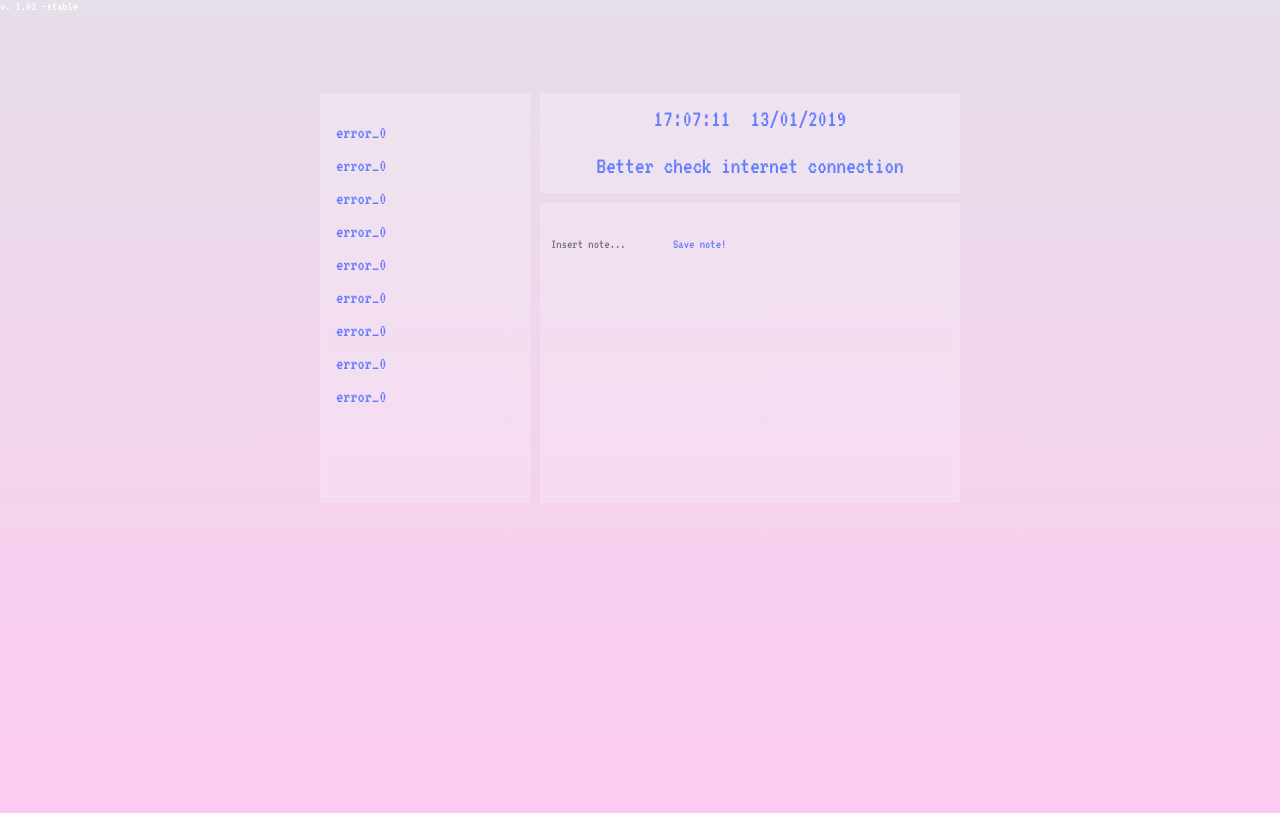
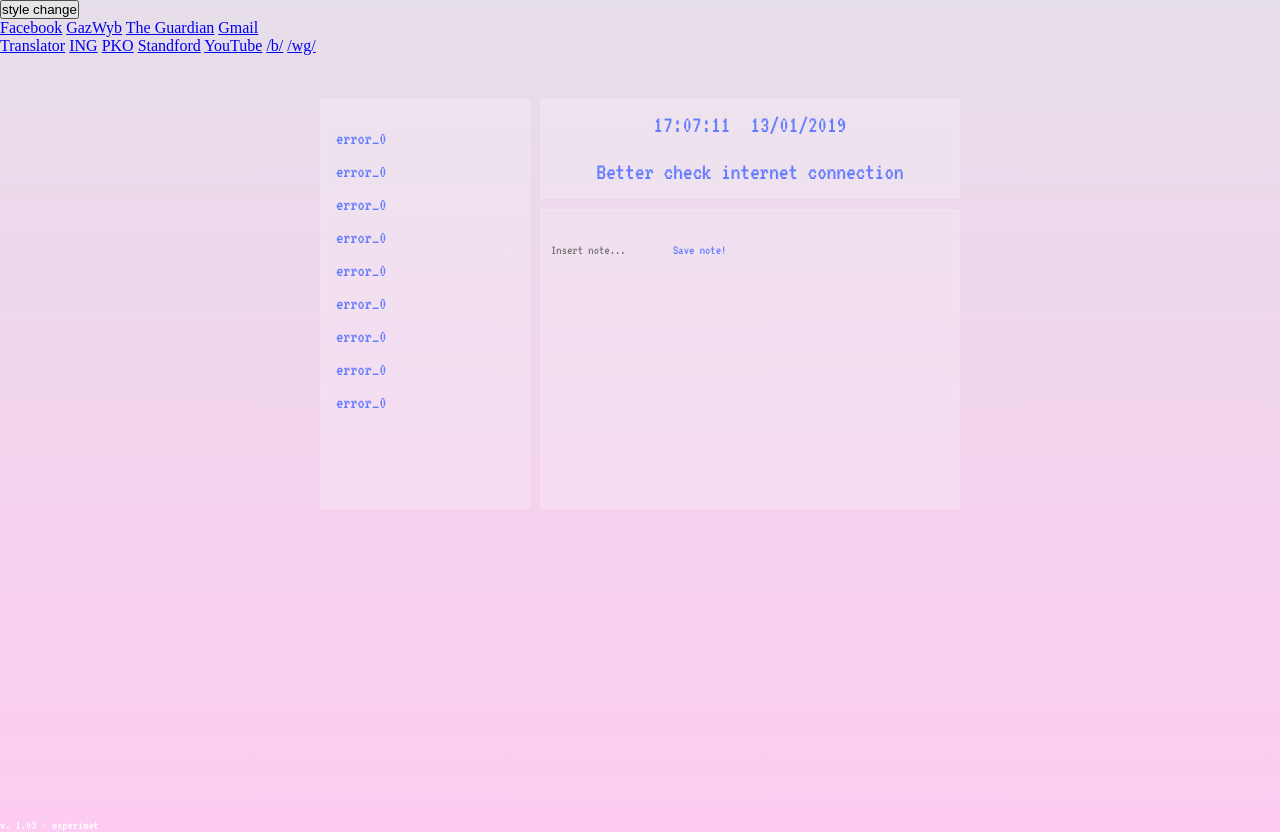
Before and after one commit to lewostrowski/sfw-homepage, a plain HTML site: page index.html in a window 1280 px wide. Drawn offline with nearby package versions, Linux system fonts and the light colour scheme; no server answers.

Commit message:
Add files via upload
v1.3-non-stable
/added button to change style
/added link's buttons

```diff
--- a/index.html
+++ b/index.html
@@ -3,12 +3,16 @@
   <head>
     <meta charset="utf-8">
     <link href="https://fonts.googleapis.com/css?family=VT323" rel="stylesheet">
-    <link rel="stylesheet" href="css/master.css">
-    <link rel="stylesheet" href="css/element.css">
+    <link id="master-css" rel="stylesheet" href="css/master.css">
+    <link id="element-css" rel="stylesheet" href="css/element.css">
     <title>homepage</title>
   </head>
   <body>
-    <p id="version">v. 1.02 -stable</p>
+
+    <div class="btn-style">
+      <button id="btn-style" type="button" name="btn-style">style change</button>
+    </div>
+
 
     <div class="page-container">
       <div class="inner-container">
@@ -28,11 +32,31 @@
         <div class="clock-container"></div>
 
       </div>
+
+      <div class="btn-container">
+        <div class="btn-link">
+          <a href="http://www.facebook.pl" target="_blank">Facebook</a>
+        <a href="http://www.wyborcza.pl" target="_blank">GazWyb</a>
+        <a href="https://www.theguardian.com/international"  target="_blank">The Guardian</a>
+        <a href="http://www.gmail.com" target="_blank">Gmail</a>
+        <a href="https://translate.google.pl/" target="_blank">Translator</a>
+        <a href="https://www.ingbank.pl/" target="_blank">ING</a>
+        <a href="http://www.pkobp.pl" target="_blank">PKO</a>
+        <a href="http://plato.stanford.edu/index.html"  target="_blank">Standford</a>
+        <a href="http://www.youtube.pl" target="_blank">YouTube</a>
+        <a href="http://www.4chan.org/b" target="_blank">/b/</a>
+        <a href="http://www.4chan.org/wg" target="_blank">/wg/</a>
+        </div>
+
+      </div>
     </div>
+
+    <footer><p id="version">v. 1.03 - experimet</p></footer>
 
     <script src="https://cdnjs.cloudflare.com/ajax/libs/moment.js/2.22.2/moment.min.js"></script>
     <script src="scripts/uuidv4.js"></script>
     <script src="scripts/notes.js"></script>
     <script src="scripts/oop.js"></script>
+    <script src="scripts/stylechange.js"></script>
   </body>
 </html>
```
